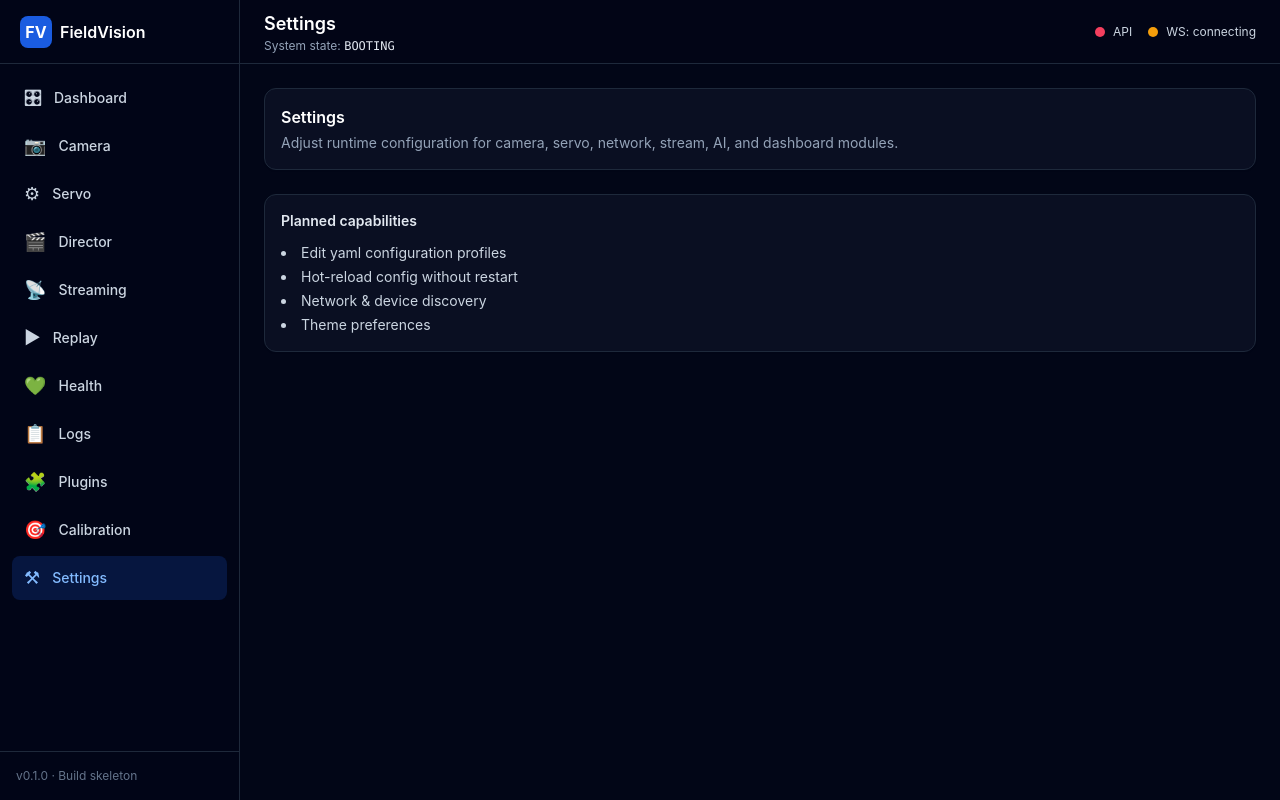
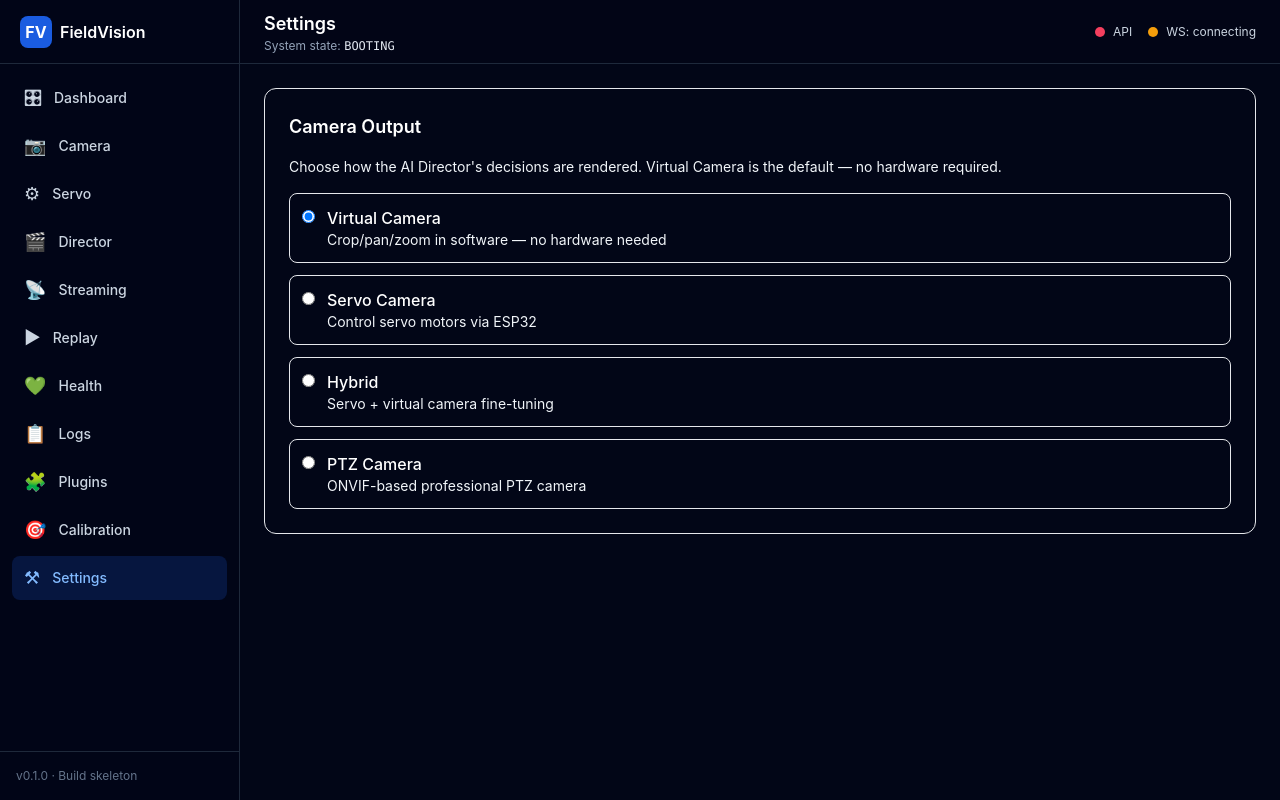
Before and after one commit to MontageStark/VisionFieldAI, a React (Vite) app in the folder frontend/: page /settings in a window 1280 px wide. Built offline with nearby package versions, Linux system fonts and the light colour scheme; no server answers.

Commit message:
feat: add output mode selector to Settings page

```diff
--- a/frontend/src/pages/Settings/Settings.tsx
+++ b/frontend/src/pages/Settings/Settings.tsx
@@ -1,16 +1,51 @@
-import PagePlaceholder from '@/components/common/PagePlaceholder';
+import { useEffect } from 'react';
+import { useAppStore } from '@/stores/appStore';
 
 export default function Settings(): JSX.Element {
+  const { outputMode, setOutputMode, fetchOutputState } = useAppStore();
+
+  useEffect(() => {
+    fetchOutputState();
+  }, [fetchOutputState]);
+
   return (
-    <PagePlaceholder
-      title="Settings"
-      description="Adjust runtime configuration for camera, servo, network, stream, AI, and dashboard modules."
-      bullets={[
-        'Edit yaml configuration profiles',
-        'Hot-reload config without restart',
-        'Network & device discovery',
-        'Theme preferences',
-      ]}
-    />
+    <div className="space-y-6">
+      <section className="bg-dark-800 rounded-xl p-6 border border-dark-600">
+        <h2 className="text-lg font-semibold text-white mb-4">Camera Output</h2>
+        <p className="text-dark-400 text-sm mb-4">
+          Choose how the AI Director's decisions are rendered. Virtual Camera is the default — no hardware required.
+        </p>
+        <div className="space-y-3">
+          {[
+            { value: 'virtual', label: 'Virtual Camera', desc: 'Crop/pan/zoom in software — no hardware needed' },
+            { value: 'servo', label: 'Servo Camera', desc: 'Control servo motors via ESP32' },
+            { value: 'hybrid', label: 'Hybrid', desc: 'Servo + virtual camera fine-tuning' },
+            { value: 'ptz', label: 'PTZ Camera', desc: 'ONVIF-based professional PTZ camera' },
+          ].map(opt => (
+            <label
+              key={opt.value}
+              className={`flex items-start gap-3 p-3 rounded-lg cursor-pointer transition-colors ${
+                outputMode === opt.value
+                  ? 'bg-primary-500/10 border border-primary-500/30'
+                  : 'bg-dark-700 border border-dark-600 hover:border-dark-500'
+              }`}
+            >
+              <input
+                type="radio"
+                name="outputMode"
+                value={opt.value}
+                checked={outputMode === opt.value}
+                onChange={() => setOutputMode(opt.value as any)}
+                className="mt-1 accent-primary-500"
+              />
+              <div>
+                <div className="text-white font-medium">{opt.label}</div>
+                <div className="text-dark-400 text-sm">{opt.desc}</div>
+              </div>
+            </label>
+          ))}
+        </div>
+      </section>
+    </div>
   );
 }
```
